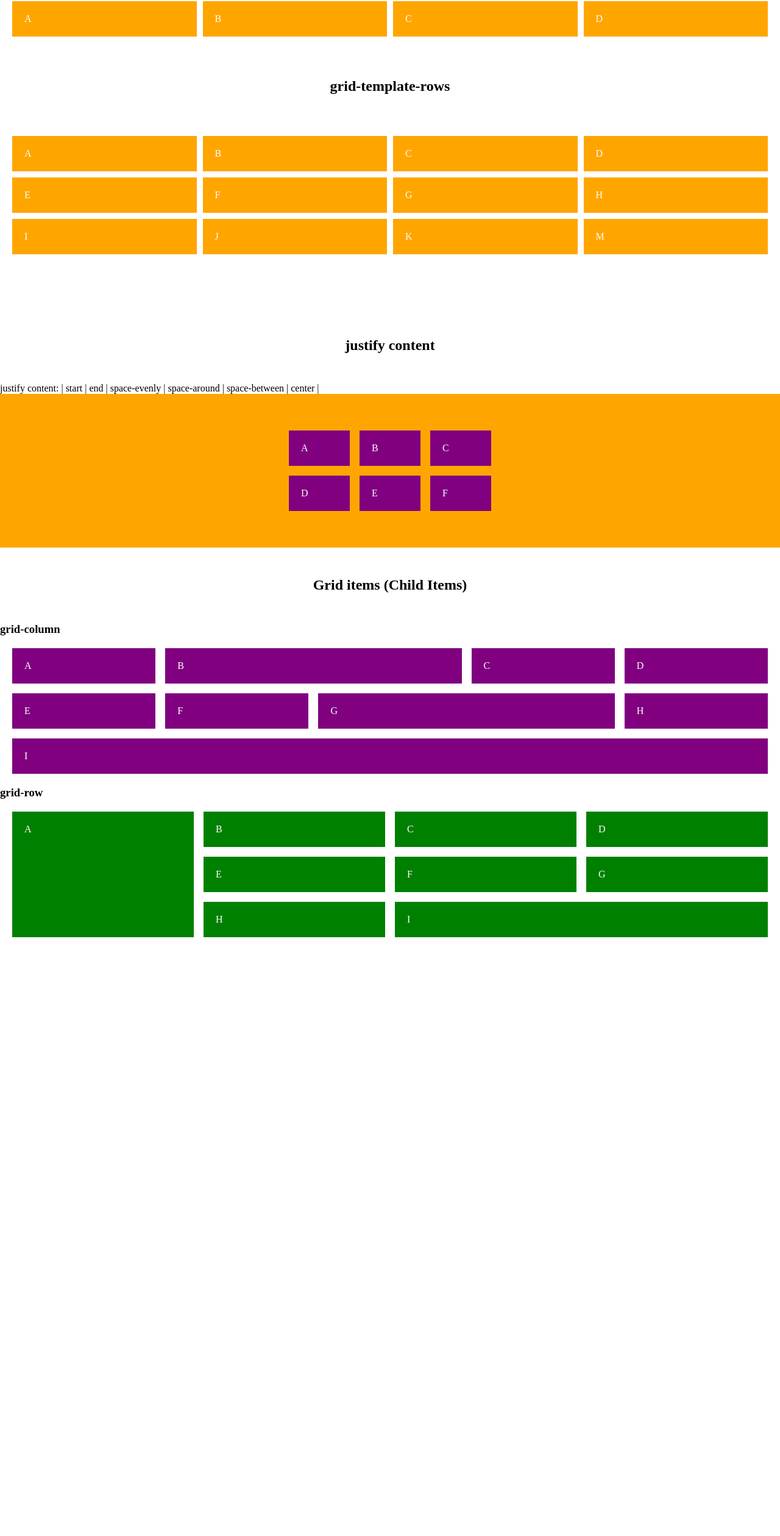
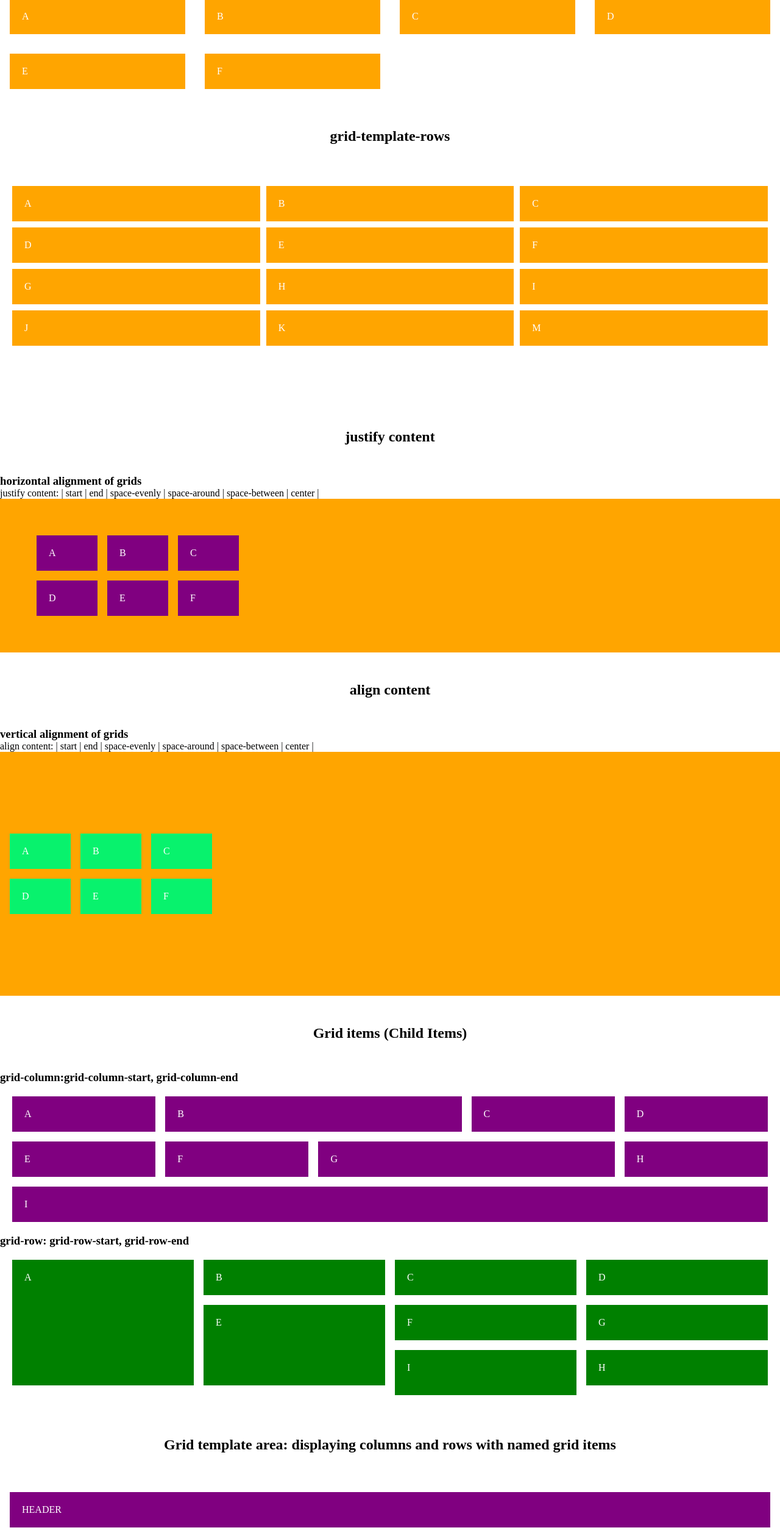
Before and after one commit to Cohort-4/introduction-to-css, a plain HTML site: page 8-Grid/index.html in a window 1280 px wide. Shown: the part 216-2735 px from the top of the page at 61% size. Before the commit the page ends 1773 px from the top, so only its background shows below. Drawn offline with Linux system fonts and the light colour scheme.

Commit message:
add new note on grid

```diff
--- a/8-Grid/index.html
+++ b/8-Grid/index.html
@@ -17,6 +17,8 @@
       <div>B</div>
       <div>C</div>
       <div>D</div>
+      <div>E</div>
+      <div>F</div>
     </div>
     <!-- grid-template-columns -->
 
@@ -40,6 +42,7 @@
 
     <!-- justify-content -->
     <h2>justify content</h2>
+    <h3>horizontal alignment of grids</h3>
     justify content: | start | end | space-evenly | space-around | space-between
     | center |
     <div class="container-justify-content">
@@ -50,10 +53,25 @@
       <div>E</div>
       <div>F</div>
     </div>
-    <!-- justify-content -->
+    <!-- align-content -->
+    <!-- align-content -->
+    <h2>align content</h2>
+    <h3>vertical alignment of grids</h3>
+    align content: | start | end | space-evenly | space-around | space-between |
+    center |
+    <div class="container-align-content">
+      <div>A</div>
+      <div>B</div>
+      <div>C</div>
+      <div>D</div>
+      <div>E</div>
+      <div>F</div>
+    </div>
+    <!-- align-content -->
 
+    <!-- CHILDREN PROPERTIES START -->
     <h2>Grid items (Child Items)</h2>
-    <h3>grid-column</h3>
+    <h3>grid-column:grid-column-start, grid-column-end</h3>
     <!-- Grid items (Child Items) -->
     <div class="grid-column-container">
       <div class="grid-column-item-1">A</div>
@@ -67,7 +85,7 @@
       <div class="grid-column-item-9">I</div>
     </div>
 
-    <h3>grid-row</h3>
+    <h3>grid-row: grid-row-start, grid-row-end</h3>
     <div class="grid-row-container">
       <div class="grid-row-item-1">A</div>
       <div class="grid-row-item-2">B</div>
@@ -79,6 +97,19 @@
       <div class="grid-row-item-8">H</div>
       <div class="grid-row-item-9">I</div>
     </div>
+
+    <!-- Grid template area -->
+    <h2>
+      Grid template area: displaying columns and rows with named grid items
+    </h2>
+    <div class="grid-template-area-container">
+      <div class="item-1">HEADER</div>
+      <div class="item-2">MENU</div>
+      <div class="item-3">MAIN</div>
+      <div class="item-4">ASIDE</div>
+      <div class="item-5">FOOTER</div>
+    </div>
+    <!-- Grid template area -->
     <!-- Grid items (Child Items) -->
   </body>
 </html>
--- a/8-Grid/styles.css
+++ b/8-Grid/styles.css
@@ -9,23 +9,26 @@ h2 {
 }
 .container {
   display: grid;
+  /* grid-template-columns: auto auto auto; */
+  grid-template-columns: repeat(4, 1fr);
   /* grid-template-columns: auto auto auto auto; */
-  grid-template-columns: repeat(4, 1fr);
+  /* grid-template-columns: repeat(4, 1fr); */
   /* column-gap: 10px;
   row-gap: 10px; */
-  gap: 10px;
-  padding: 20px;
+  /* gap: 10px;
+  padding: 20px; */
 }
 .container > div {
   background-color: orange;
   color: #fff;
   padding: 20px;
+  margin: 1rem;
 }
 .container-2 {
   display: grid;
-  grid-template-columns: repeat(4, 1fr);
+  grid-template-columns: repeat(3, 1fr);
   /* grid-template-rows: auto auto auto auto; */
-  grid-template-rows: repeat(4, 1fr);
+  grid-template-rows: repeat(5, 1fr);
   /* column-gap: 10px;
   row-gap: 10px; */
   gap: 10px;
@@ -37,6 +40,7 @@ h2 {
   padding: 20px;
 }
 
+/* horizontal alignment */
 /* justify content */
 .container-justify-content {
   display: grid;
@@ -44,12 +48,12 @@ h2 {
   padding: 60px;
   gap: 1rem;
   grid-template-columns: 100px 100px 100px;
-  /* justify-content: start; */
+  justify-content: start;
   /* justify-content: end; */
   /* justify-content: space-evenly; */
   /* justify-content: space-around; */
   /* justify-content: space-between; */
-  justify-content: center;
+  /* justify-content: center; */
 }
 .container-justify-content > div {
   background-color: purple;
@@ -57,6 +61,29 @@ h2 {
   padding: 20px;
 }
 /* justify content */
+
+/* horizontal alignment */
+/* align content */
+.container-align-content {
+  display: grid;
+  background-color: orange;
+  height: 400px;
+  padding: 1rem;
+  gap: 1rem;
+  grid-template-columns: 100px 100px 100px;
+  /* align-content: start; */
+  /* align-content: end; */
+  /* align-content: space-evenly; */
+  /* align-content: space-around; */
+  /* align-content: space-between; */
+  align-content: center;
+}
+.container-align-content > div {
+  background-color: rgb(8, 242, 109);
+  color: #fff;
+  padding: 20px;
+}
+/* align content */
 
 /* Grid items (Child Items) */
 .grid-column-container {
@@ -99,13 +126,53 @@ h2 {
   color: #fff;
   padding: 20px;
 }
-.grid-row-item-1{
+.grid-row-item-1 {
   /* grid-row-start: 1;
   grid-row-end: 4; */
   grid-row: 1 / 4;
 }
-.grid-row-item-9{
-  grid-column: 3 / 5;
+.grid-row-item-5 {
+  /* grid-row-start: 2;
+  grid-row-end: 4; */
+  grid-row: 2 / 4;
+}
+.grid-row-item-9 {
+  grid-row: 3 / 5;
 }
 /* grid-row */
+
+/* grid template area */
+
+.grid-template-area-container {
+  display: grid;
+  gap: 1rem;
+  padding: 1rem;
+  grid-template-areas:
+    "header header header header header header"
+    "menu main main main aside aside"
+    "menu footer footer footer footer footer";
+}
+.grid-template-area-container > div{
+    background-color: purple;
+  color: #fff;
+  padding: 20px;
+}
+.item-1 {
+  grid-area: header;
+}
+.item-2 {
+  grid-area: menu;
+}
+.item-3 {
+  grid-area: main;
+}
+.item-4 {
+  grid-area: aside;
+}
+.item-5 {
+  grid-area: footer;
+}
+
+/* grid template area */
+
 /* Grid items (Child Items) */
```
